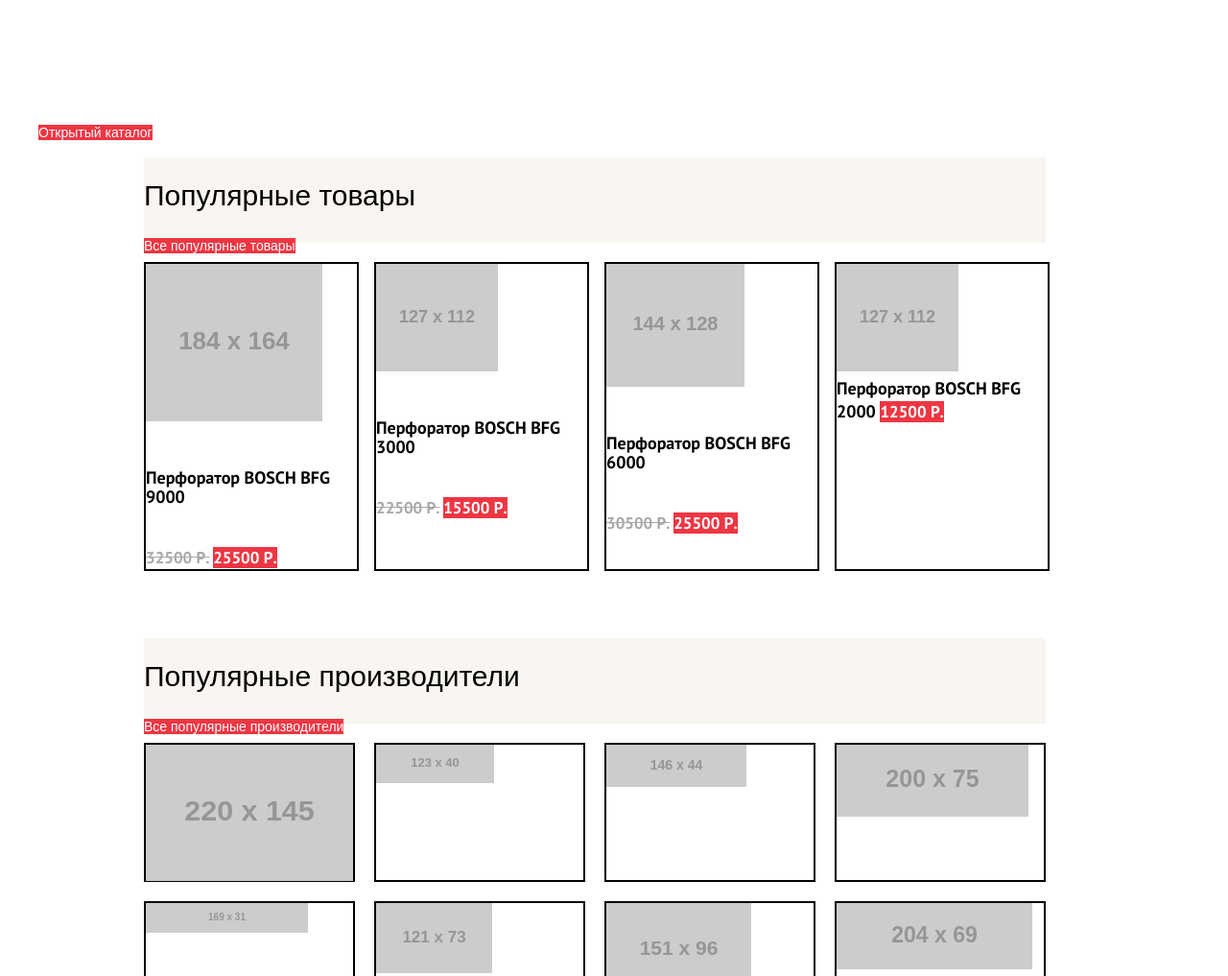
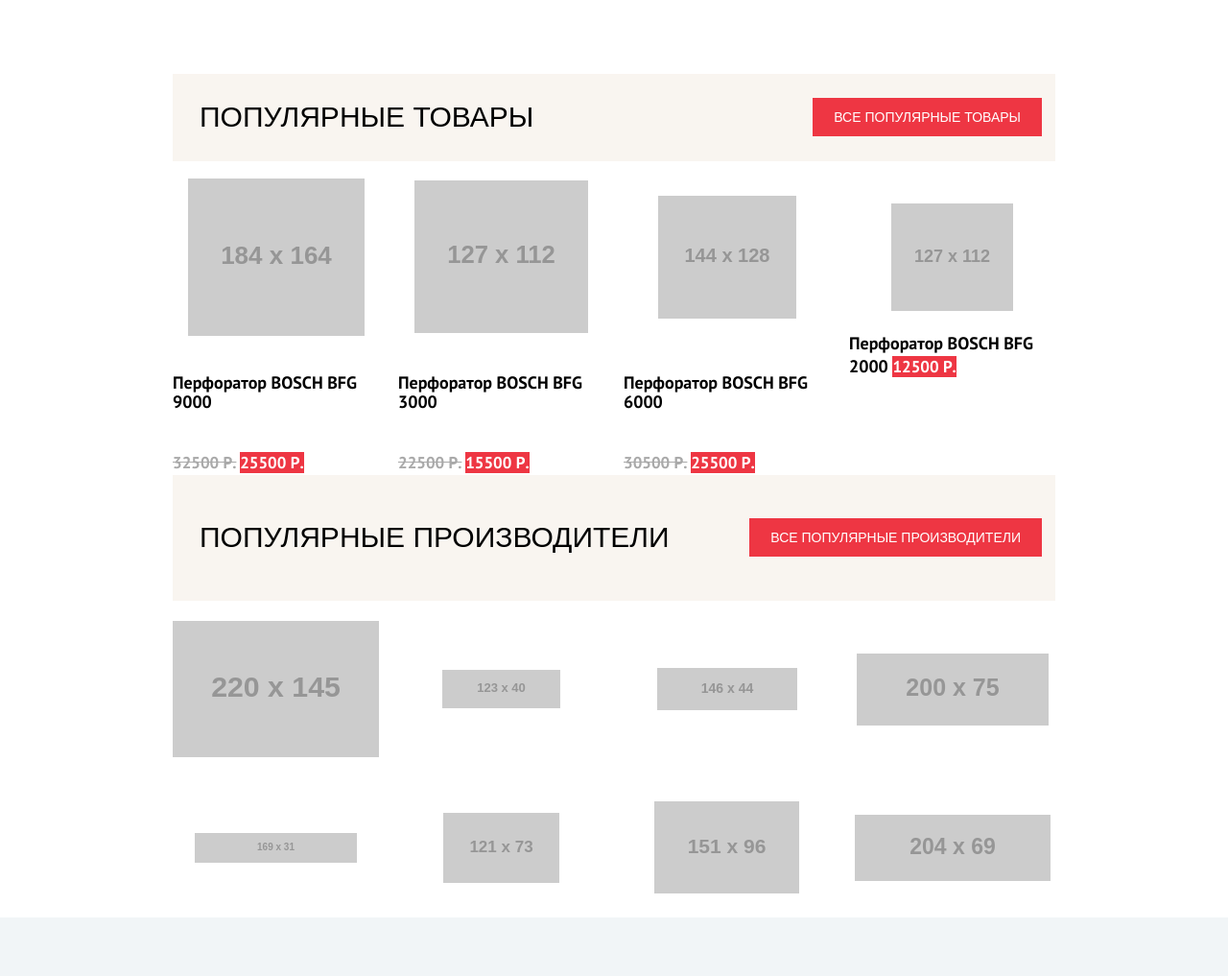
Before and after one commit to IvanTertov4/1588367-technomart-29, a plain HTML site: page index.html in a window 1280 px wide. Shown: the part 980-1997 px from the top of the page at 96% size. Drawn offline with Linux system fonts and the light colour scheme; placeholder pictures from the web are drawn by us; a web font is replaced by a local one.

Commit message:
переделал сетку

```diff
--- a/css/style.css
+++ b/css/style.css
@@ -37,10 +37,10 @@
     color: var(--basic-black);
     font-style: normal;
     font-weight: normal;
-    min-height: 100%;
-    display: grid;
-    grid-template-rows: min-content 1fr min-content;
-    align-content: start;
+}
+
+*, *::before, ::after{
+    box-sizing: border-box;
 }
 
 a{
@@ -52,27 +52,40 @@ img{
     height: auto;
 }
 
-ul{
-    list-style-type: none;
-}
+
 
 .main-header{
     background: var(--basic-background);
-    margin-bottom: 59px;
+    display: block;
+    padding-bottom: 59px;
 }
 
 .header-top{
     background: var(--basic-grey);
-    display: grid;
-    grid-template-columns: 130px 307px 416px 130px;
-    grid-template-rows:
-      42px;
+
 }
+
+.header-top .center-container{
+    width: 940px;
+    display: flex;
+    margin: 0 auto;
+    justify-content: space-between;
+}
+/*.header-top .center-container{
+    width: 940px;
+    height: 42px;
+    margin: 0 auto;
+    display: flex;
+    flex-direction: row;
+    justify-content: space-between;
+}*/
+
 .group-links{
+    width: 430px;
+    justify-content: space-between;
+    display: flex;
+}
 
-    display: grid;
-    grid-template-columns: 106px 98px 150px;
-}
 .form-link{
     background: var(--special-green);
     width: 150px;
@@ -80,7 +93,6 @@ ul{
     display: flex;
     align-items: center;
     justify-content: center;
-
 }
 
 .header-form-links{
@@ -91,50 +103,52 @@ ul{
 
 .header-middle{
     background: var(--basic-greylight);
-    display: grid;
-    grid-template-columns: 130px 312px 316px 312px 130px;
-    grid-template-rows:
-    139px
-    139px;
+    padding-bottom: 60px;
+
 }
 
+.header-middle .center-container {
+    background: var(--basic-greylight);
+    width: 940px;
+    margin: 0 auto;
+    padding: 46px 0 45px;
+    display: flex;
+    justify-content: space-between
+}
 
 .header-text{
-    grid-column: 2/3;
     font-family: var(--custom-font);
     font-style: italic;
     font-size: 16px;
     line-height: 23px;
     color: var(--basic-red);
-    width: 312px;
-    height: 139px;
+    width: 197px;
     display: flex;
     align-items: center;
 }
-.header-contacts{
-    grid-column: 3/4;
-    width: 312px;
-    height: 139px;
-    display: block;
-    margin-top: 46px;
-}
-.header-account{
-    grid-column: 4/5;
-    width: 312px;
-    height: 139px;
-    display: inline;
-    margin-top: 46px;
-}
+
 .header-phone{
     font-family: var(--custom-font);
     font-weight: bold;
     font-size: 21px;
     line-height: 30px;
-    color: var(--basic-red)
+    color: var(--basic-red);
+    display: flex;
+    align-items: center
 }
+
+.header-contacts{
+    width: 270px;
+    display: flex;
+    flex-direction: column;
+    ;
+}
+
 .header-address{
     font-family: var(--custom-font);
-    color: var(--basic-grey)
+    color: var(--basic-grey);
+    display: flex;
+    align-self: center
 }
 
 .header-login-link{
@@ -144,35 +158,45 @@ ul{
     color: var(--basic-dark);
     background: var(--basic-white)
 }
-.main-header-bar{
-    grid-column: 2/5;
-    grid-row: 2/2;
-}
+
 .main-navigation-wrapper {
 
-    display: grid;
-    grid-template-columns: 1fr min-content;
     width: 940px;
     margin: 0 auto;
-    padding: 0 10px;
+    padding: 22px;
     background: var(--basic-dark-grey);
     box-shadow: inset 0px -5px 0px #293449;
 
 }
-
+.site-navigation{
+    list-style-type: none;
+    display: grid;
+    grid-template-columns: 1fr 1fr 1fr 1fr 1fr 1fr 1fr;
+    gap: 56px;
+}
 .navigation-item{
-
     font-family: var(--custom-font);
+    display: flex;
     color: var(--basic-white);
     font-size: 18px;
 }
 
-.visual-hidden{
-    visibility: hidden;
+.container{
+    display: block;
+    width: 940px;
+    padding: 0 10px;
+    margin: 0 auto
 }
 
+
 .content-list{
+    width: 940px;
+    margin: 0 auto;
     list-style-type: none;
+    display: grid;
+    grid-template-columns: 1fr 1fr 1fr;
+    grid-template-rows: 1fr 1fr 1fr;
+    gap: 20px;
 }
 
 .list-link{
@@ -243,31 +267,22 @@ ul{
     text-decoration: none;
 }
 
-.popular-goods{
-    display: grid;
-    grid-template-columns: 130px 220px 220px 220px 220px 130px;
-    grid-template-rows:
-        89px
-        318x;
-    gap: 20px;
-    max-width: 940px;
-    margin-bottom: 70px;
-}
-
 .popular-goods-top{
-    grid-column: 2/7;
-    grid-row-start: 1;
-    grid-row-end: 1;
-    width: 940px;
-    height: 89px;
     background-color: var(--basic-top-color);
+    display: flex;
+    margin-bottom: 20px;
+    padding: 25px 14px 26px 28px;
+    align-items: center;
+    justify-content: space-between;
 }
 
 .popular-goods-heading{
     font-family: var(--custom-font);
+    margin: 0;
     font-size: 30px;
     line-height: 30px;
     font-weight: normal;
+    text-transform: uppercase;
 }
 
 .popular-goods-link{
@@ -275,32 +290,22 @@ ul{
     line-height: 18px;
     color: var(--basic-white);
     background-color: var(--basic-red);
+    display: flex;
+    padding: 11px 22px 11px 22px;
+    text-transform: uppercase;
 }
 
-.goods-item-1{
-    grid-column: 2/3;
-    grid-row: 2;
-    width: 220px;
-    height: 318px;
-    border: 2px solid var(--basic-black);
+.goods-list{
+    display: grid;
+    grid-template-columns: 1fr 1fr 1fr 1fr;
+    gap: 20px;
 }
-.goods-item-2{
-    grid-column: 3/4;
-    width: 220px;
-    height: 318px;
-    border: 2px solid var(--basic-black);
-}
-.goods-item-3{
-    grid-column: 4/5;
-    width: 220px;
-    height: 318px;
-    border: 2px solid var(--basic-black);
-}
-.goods-item-4{
-    grid-column: 5/6;
-    width: 220px;
-    height: 318px;
-    border: 2px solid var(--basic-black);
+
+.goods-image{
+    display: flex;
+    height: 159px;
+    align-items: center;
+    justify-content: center;
 }
 
 .goods-name{
@@ -325,22 +330,13 @@ ul{
     color: var(--basic-white);
 }
 
-.popular-manufacturers{
-    display: grid;
-    grid-template-columns: 130px 220px 220px 220px 220px 130px;
-    grid-template-rows:
-        89px
-        145px
-        145px;
-    gap: 20px;
-    max-width: 940px;
-}
-
 .popular-manufacturers-top{
-    background: var(--basic-top-color);
-    grid-column: 2/6;
-    grid-row: 1;
-
+    background-color: var(--basic-top-color);
+    display: flex;
+    margin-bottom: 20px;
+    padding: 25px 14px 26px 28px;
+    align-items: center;
+    justify-content: space-between;
 }
 
 .popular-manufacturers-heading{
@@ -348,6 +344,7 @@ ul{
     font-size: 30px;
     line-height: 30px;
     font-weight: normal;
+    text-transform: uppercase;
 }
 
 .popular-manufacturers-link{
@@ -355,67 +352,43 @@ ul{
     line-height: 18px;
     color: var(--basic-white);
     background: var(--basic-red);
+    display: flex;
+    padding: 11px 22px 11px 22px;
+    text-transform: uppercase;
 }
 
-.manufacturers-item-0{
-    width:220;
-    height: 145;
-    border: 2px solid var(--basic-black);
-    grid-column:2/3;
-    grid-row:2;
+.manufacturers-list{
+    display: grid;
+    grid-template-columns: 1fr 1fr 1fr 1fr;
+    gap: 20px;
 }
-.manufacturers-item-1{
-    width:220;
-    height: 145;
-    border: 2px solid var(--basic-black);
-    grid-column:3/4;
-    grid-row:2;
-}
-.manufacturers-item-2{
-    width:220;
-    height: 145;
-    border: 2px solid var(--basic-black);
-    grid-column:4/5;
-    grid-row:2;
-}
-.manufacturers-item-3{
-    width:220;
-    height: 145;
-    border: 2px solid var(--basic-black);
-    grid-column:5/6;
-    grid-row:2;
-}
-.manufacturers-item-4{
-    width:220;
-    height: 145;
-    border: 2px solid var(--basic-black);
-    grid-column:2/3;
-    grid-row:3;
-}
-.manufacturers-item-5{
-    width:220;
-    height: 145;
-    border: 2px solid var(--basic-black);
-    grid-column:3/4;
-    grid-row:3;
-}
-.manufacturers-item-6{
-    width:220;
-    height: 145;
-    border: 2px solid var(--basic-black);
-    grid-column:4/5;
-    grid-row:3;
-}
-.manufacturers-item-7{
-    width:220;
-    height: 145;
-    border: 2px solid var(--basic-black);
-    grid-column:5/6;
-    grid-row:3;
+
+.manufacturers-image{
+    height: 145px;
+    display: flex;
+    align-items: center;
+    justify-content: center;
 }
 
 .services{
     background: var(--basic-greylight);
+    padding-top: 70px;
+    padding-bottom: 99px;
+}
+
+.services-top-group{
+    display: flex;
+    flex-direction: column;
+    align-items: flex-start;
+
+}
+
+.top-text{
+    width: 394px;
+}
+
+.middle-text{
+    width: 300px;
 }
 
 .services-heading{
@@ -428,6 +401,12 @@ ul{
 
 .services-text{
     font-size: 13px;
+
+}
+
+.services-middle-group{
+    display: grid;
+    grid-template-columns: 1fr 1fr;
 }
 
 .delivery-heading{
@@ -439,6 +418,7 @@ ul{
 
 .services-list{
     list-style-type: none;
+    align-self: start;
 }
 
 .services-item-white{
@@ -459,6 +439,11 @@ ul{
     color: var(--basic-white);
 }
 
+.information{
+    display: grid;
+    grid-template-columns: 1fr 1fr;
+}
+
 .company-info{
     background: var(--basic-white);
 }
@@ -471,6 +456,7 @@ ul{
 }
 
 .company-info-text{
+    width: 460px;
     font-size: 13px;
     line-height: 24px;
 }
@@ -489,6 +475,10 @@ ul{
     line-height: 18px;
     color: var(--basic-white);
     background: var(--basic-red);
+    display: flex;
+    padding: 11px 22px 11px 22px;
+    text-transform: uppercase;
+    width: 220px;
 }
 
 .contacts-heading{
@@ -507,14 +497,26 @@ ul{
     line-height: 18px;
     color: var(--basic-white);
     background-color: var(--basic-red);
+    display: flex;
+    padding: 11px 22px 11px 22px;
+    text-transform: uppercase;
+    width: 300px;
+    justify-items: center;
 }
 
 .main-footer{
-    background: var(--basic-grey);
+    /*background: var(--basic-dark-grey);*/
+    display: block;
 }
 
 .main-footer-top{
     background: var(--basic-dark-grey);
+
+}
+
+.main-footer-middle{
+    background: var(--basic-grey);
+
 }
 
 .footer-address{
--- a/index.html
+++ b/index.html
@@ -9,28 +9,25 @@
   </head>
 
   <body class="page">
-    <header class="main-header">
+    <header class="main-header" >
       <div class="header-top">
-        <h1 class="visual-hidden">Магазин строительной электротехники Техномарт</h1>
+        <div class="center-container">
           <div class="logo-div">
             <a>
               <img src="https://via.placeholder.com/220x47" class="logo" alt="Логотип компании Техномарт">
             </a>
           </div class="search-link">
-        <a class="header-form-links " href="#">Поиск</a>
+            <a class="header-form-links" href="#">Поиск</a>
           <div>
           <div class="group-links">
             <a class="header-form-links bookmarks-link" href="#">Закладки</a>
             <a class="header-form-links cart-link" href="#">Корзина</a>
-          <div class="form-link">
-            <a class="header-form-links" href="#">Оформить заказ</a>
-          </div>
-
+            <a class="header-form-links form-link" href="#">Оформить заказ</a>
           </div>
         </div>
-
       </div>
       <div class="header-middle">
+        <div class="center-container">
           <p class="header-text">Интернет-магазин строительных материалов и инструментов для ремонта</p>
           <div class="header-contacts">
             <a class="header-phone" href="tel:+78125550555">Телефон: +7 (812) 555-05-55</a>
@@ -40,6 +37,8 @@
             <a class="header-login-link" href="#">Вход</a>
             <a class="header-login-link" href="#">Регистрация</a>
           </div>
+        </div>
+
         <div class="main-header-bar">
             <div class="main-navigation-wrapper">
               <ul class="site-navigation">
@@ -55,12 +54,7 @@
         </div>
       </div>
     </header>
-
-
-
-
-
-    <main class="container">
+    <main class="main-container">
       <section class="site-content">
         <ul class="content-list">
           <li class="materials">
@@ -109,116 +103,127 @@
           </li>
         </ul>
       </section>
-      <section class="popular-goods">
+      <section class="popular-goods container">
         <div class="popular-goods-top">
+
           <h2 class="popular-goods-heading">
             Популярные товары
           </h2>
           <a class="popular-goods-link" href="#">Все популярные товары</a>
         </div>
-
-
-
-              <div class="goods-item-1">
-                <img src="https://via.placeholder.com/184x164" alt="Перфоратор BOSCH BFG 9000">
+        <div class="goods-list center-container">
+          <div class="goods-item ">
+            <div class="goods-image">
+              <img  src="https://via.placeholder.com/184x164" alt="Перфоратор BOSCH BFG 3000">
+            </div>
             <h6 class="goods-name">Перфоратор BOSCH BFG 9000</h6>
             <span class="last-price">32500 Р.</span>
             <span class="new-price">25500 Р.</span>
           </div>
-
-
-              <div class="goods-item-2">
+          <div class="goods-item">
+            <div class="goods-image">
               <img class="goods-image" src="https://via.placeholder.com/127x112" alt="Перфоратор BOSCH BFG 3000">
+            </div>
             <h6 class="goods-name">Перфоратор BOSCH BFG 3000</h6>
             <span class="last-price">22500 Р.</span>
             <span class="new-price">15500 Р.</span>
           </div>
-
-
-              <div class="goods-item-3">
+          <div class="goods-item">
+            <div class="goods-image">
               <img src="https://via.placeholder.com/144x128" alt="Перфоратор BOSCH BFG 6000">
+            </div>
             <h6 class="goods-name">Перфоратор BOSCH BFG 6000</h6>
             <span class="last-price">30500 Р.</span>
             <span class="new-price">25500 Р.</span>
           </div>
-
-
-              <div class="goods-item-4">
+          <div class="goods-item">
+            <div class="goods-image">
               <img src="https://via.placeholder.com/127x112" alt="Перфоратор BOSCH BFG 2000">
+            </div>
             <h6p class="goods-name">Перфоратор BOSCH BFG 2000</h6>
             <span class="new-price">12500 Р.</span>
           </div>
-
-
-
+        </div>
       </section>
-      <section class="popular-manufacturers">
+      <section class="popular-manufacturers container">
           <div class="popular-manufacturers-top">
           <h2 class="popular-manufacturers-heading">
             Популярные производители
           </h2>
           <a class="popular-manufacturers-link" href="#">Все популярные производители</a>
           </div>
-
-              <div class="manufacturers-item-0">
+          <div class="manufacturers-list">
+              <div class="manufacturers-item">
+                <div class="manufacturers-image">
                   <img class ="" src="https://via.placeholder.com/220x145" alt="логотип компании Bosch">
                 </div>
-
-              <div class="manufacturers-item-1">
+              </div>
+              <div class="manufacturers-item">
+                <div class="manufacturers-image">
                   <img class ="" src="https://via.placeholder.com/123x40" alt="логотип компании Makita">
                 </div>
-
-              <div class="manufacturers-item-2">
+              </div>
+              <div class="manufacturers-item">
+                <div class="manufacturers-image">
                   <img class ="" src="https://via.placeholder.com/146x44" alt="логотип компании DeWALT">
                 </div>
-
-              <div class="manufacturers-item-3">
+              </div>
+              <div class="manufacturers-item">
+                <div class="manufacturers-image">
                   <img class ="" src="https://via.placeholder.com/200x75" alt="логотип компании ИНТЕРСКОЛ">
                 </div>
-
-              <div class="manufacturers-item-4">
+              </div>
+              <div class="manufacturers-item">
+                <div class="manufacturers-image">
                   <img class ="" src="https://via.placeholder.com/169x31" alt=" логотип компании HITACHI">
                 </div>
-
-              <div class="manufacturers-item-5">
+              </div>
+              <div class="manufacturers-item">
+                <div class="manufacturers-image">
                   <img class ="" src="https://via.placeholder.com/121x73" alt="логотип компании LG">
                 </div>
-
-              <div class="manufacturers-item-6">
+              </div>
+              <div class="manufacturers-item">
+                <div class="manufacturers-image">
                   <img class ="" src="https://via.placeholder.com/151x96" alt="логотип компании AEG">
                 </div>
-
-              <div class="manufacturers-item-7">
+              </div>
+              <div class="manufacturers-item">
+                <div class="manufacturers-image">
                   <img class ="" src="https://via.placeholder.com/204x69" alt="логотип компании metabo">
                 </div>
-
-
+              </div>
+            </div>
       </section>
       <section class="services">
+        <div class="container">
+          <div class="services-top-group">
             <h2 class="services-heading">Сервисы</h2>
             <div>
-          <p class="services-text">Хороший интернет-магазин отличается от плохого не только ценами! Мы стараемся изо всех сил, чтобы сделать ваши покупки приятными.</p>
+              <p class="services-text top-text">Хороший интернет-магазин отличается от плохого не только ценами! Мы стараемся изо всех сил, чтобы сделать ваши покупки приятными.</p>
             <div>
+          </div>
+          <div class="services-middle-group">
             <ul class="services-list">
               <li><a class="services-item-white" href="#">Доставка</a></li>
               <li><a  class="services-item-grey" href="#">Гарантия</a></li>
               <li><a  class="services-item-grey" href="#">Кредит</a></li>
             </ul>
+            <div class="middle-info">
+              <h2 class="delivery-heading">Доставка</h2>
+              <p class="services-text middle-text">Мы с удовольствием доставим ваш товар прямо к вашему подъезду совершенно бесплатно! Ведь мы неплохо заработаем, поднимая его на ваш этаж!</p>
             </div>
-          <div>
-            <h2 class="delivery-heading">Доставка</h2>
-            <p class="services-text">Мы с удовольствием доставим ваш товар прямо к вашему подъезду совершенно бесплатно! Ведь мы неплохо заработаем, поднимая его на ваш этаж!</p>
-            <img src="https://via.placeholder.com/150x100" alt="Иконка доставки">
+          </div>
+
         </div>
         </div>
       </section>
       <section class="company-info">
-        <div>
+        <div class="container">
+            <div class="information">
+                <div class="company-info-group">
                   <h2 class="company-info-heading">КОМПАНИЯ «Техномарт»</h2>
-          <p class="company-info-text">Настоящий мужской шоппинг начинается здесь! Огромный выбор товаров для ремонта и строительства не оставит равнодушными любителей сэкономить на гастарбайтерах.
-
-            Мы можем доставить ваш товар в самые отдаленные точки России!
-            Техномарт работает со многими транспортными компаниями:</p>
+                  <p class="company-info-text">Настоящий мужской шоппинг начинается здесь! Огромный выбор товаров для ремонта и строительства не оставит равнодушными любителей сэкономить на гастарбайтерах. Мы можем доставить ваш товар в самые отдаленные точки России! Техномарт работает со многими транспортными компаниями:</p>
                 <ul class="info-list">
                   <li class="info-item">Деловые линии</li>
                   <li class="info-item">Автотрейдинг</li>
@@ -226,24 +231,24 @@
                 </ul>
                 <a class="company-info-link" href="#">Подробнее о компании</a>
               </div>
-        <div>
+              <div class="contcts-info-group">
                 <h2 class="contacts-heading">КОНТАКТЫ</h2>
                 <p class="contacts-text">Вы можете забрать товар сами,
                   заехав в наш офис:</p>
                 <a class="contacts-link" href="#">Заблудились? Напишите нам!</a>
               </div>
+            </div>
+
+        </div>
       </section>
     </main>
     <footer class="main-footer">
         <div class="main-footer-top">
+          <div class="container">
               <div class="logo-div">
             <img src="https://via.placeholder.com/150x100" class="logo" alt="Логотип компании Техномарт">
           </div>
-        <div>
-          <address class="footer-address">Адрес: Санкт-Петербург, ул. Б. Конюшенная, д. 19/8</address>
-          <a class="footer-phone" href="tel:+7(812)555-05-55">Телефон: +7 (812) 555-05-55</a>
-        </div>
-        <div>
+          <div >
             <ul class="footer-list">
               <li><a class="footer-list-item" href="about.html">Компания</a></li>
               <li><a class="footer-list-item" href="news.html">Новости</a></li>
@@ -251,6 +256,11 @@
               <li><a class="footer-list-item" href="delivery.html">Доставка</a></li>
               <li><a class="footer-list-item" href="contacts.html">Контакты</a></li>
             </ul>
+          </div>
+          <div class="main-footer-middle ">
+            <div>
+              <address class="footer-address">Адрес: Санкт-Петербург, ул. Б. Конюшенная, д. 19/8</address>
+              <a class="footer-phone" href="tel:+7(812)555-05-55">Телефон: +7 (812) 555-05-55</a>
             </div>
             <div>
               <ul class="footer-content">
@@ -261,11 +271,15 @@
               </ul>
             </div>
           </div>
-      <div>
+        </div>
+        <div class="main-footer-low ">
+          <div class="container">
             <p class="footer-text-info">© 2010–2019 Компания «Техномарт»<br>Все права защищены</p>
             <p class="footer-text-comeback">Обратная связь:<br><a class="footer-link" href="#">mail@htmlacademy.ru</a></p>
            <p class="footer-text-developer">Разработано —<br><a class="footer-link" href="#">htmlacademy.ru</a></p>
           </div>
+
+        </div>
     </footer>
   </body>
 </html>
```
Lines whose indentation alone changed are shown as unchanged.
